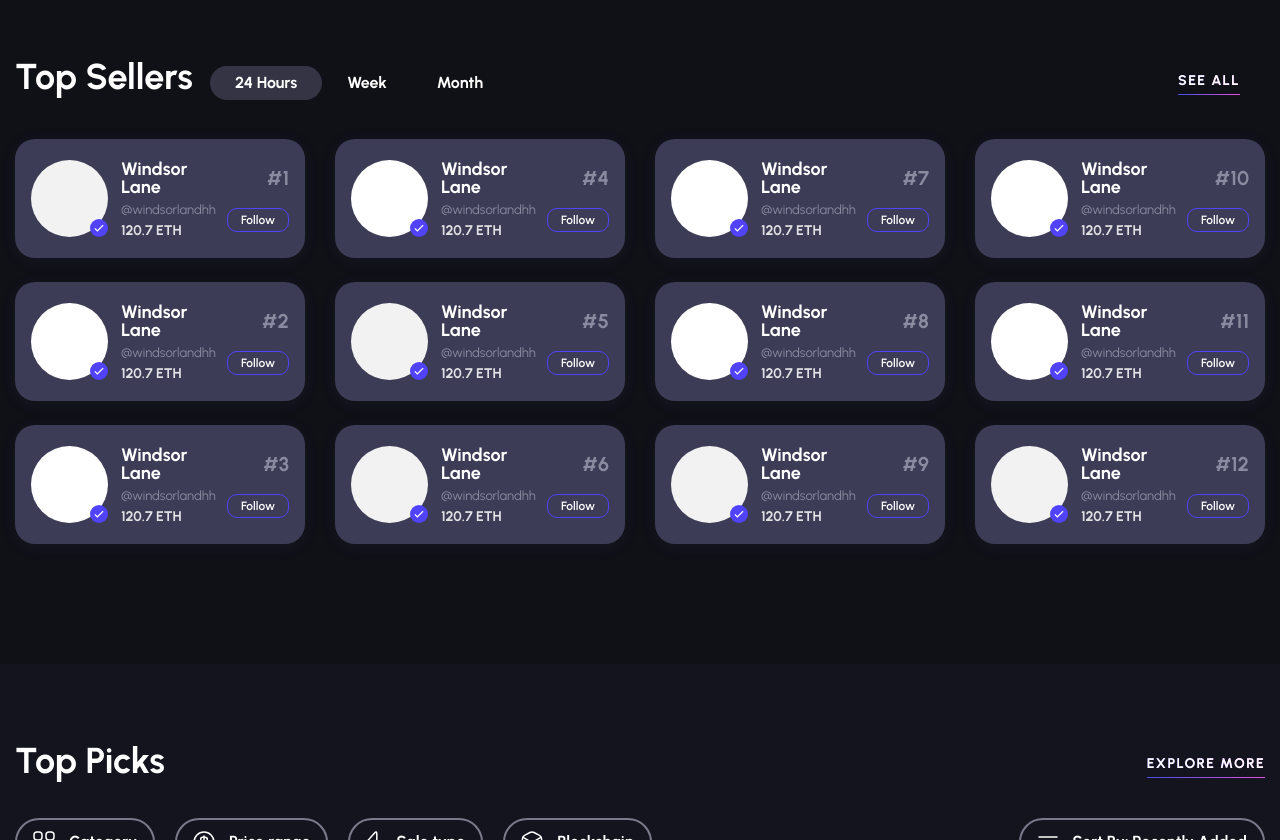
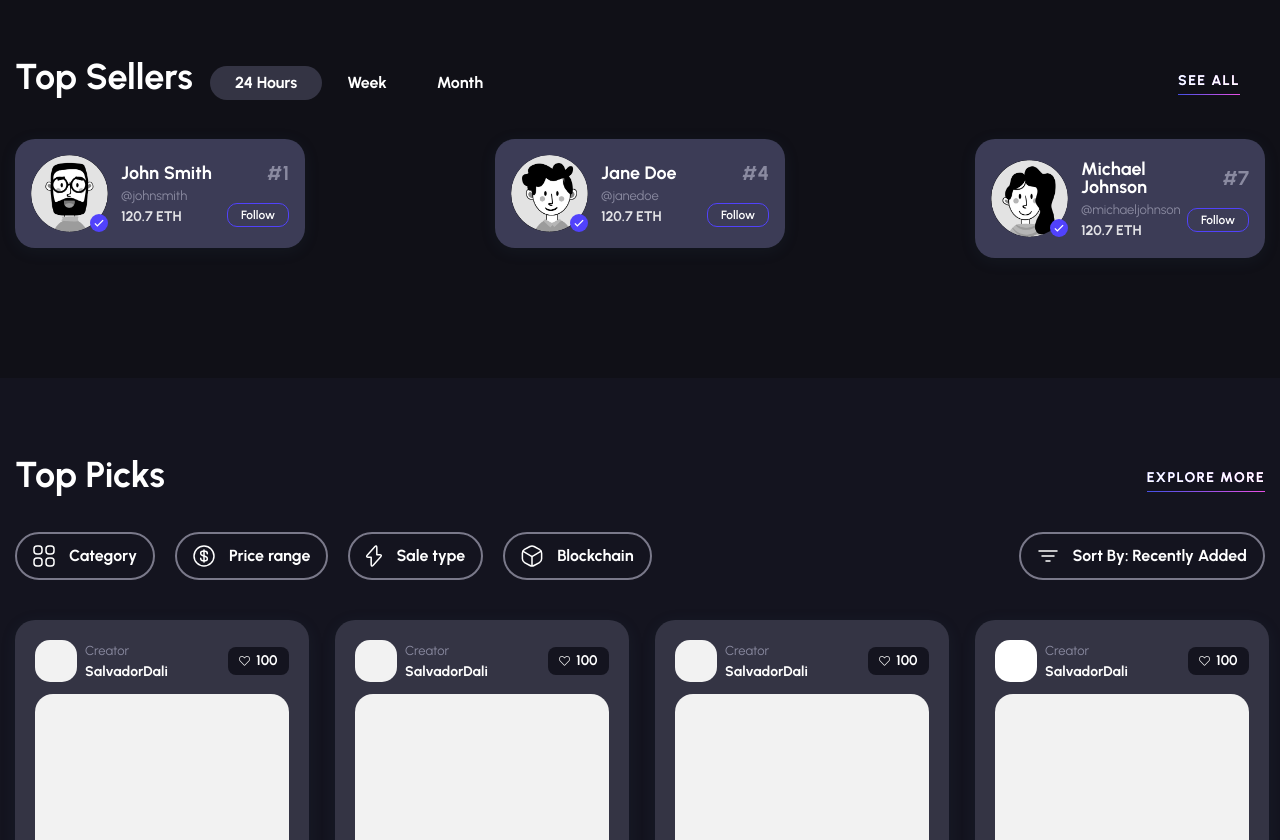
Before and after one commit to BiTicket/ticketing, a React (Create React App) app in the folder front/: page / in a window 1280 px wide. Shown: the part 1960-2800 px from the top of the page. Built offline with nearby package versions, Linux system fonts and the light colour scheme.

Commit message:
random sellers

```diff
--- a/front/src/components/layouts/home/TopSeller.jsx
+++ b/front/src/components/layouts/home/TopSeller.jsx
@@ -2,18 +2,12 @@ import React, { useState } from "react";
 import { Link } from "react-router-dom";
 import { Tab, Tabs, TabList, TabPanel } from "react-tabs";
 import "react-tabs/style/react-tabs.css";
-import img1 from "../../../assets/images/avatar/avt-31.jpg";
-import img2 from "../../../assets/images/avatar/avata_profile.jpg";
-import img3 from "../../../assets/images/avatar/avt-4.jpg";
-import img4 from "../../../assets/images/avatar/avt-3.jpg";
-import img5 from "../../../assets/images/avatar/avt-5.jpg";
-import img6 from "../../../assets/images/avatar/avt-8.jpg";
-import img7 from "../../../assets/images/avatar/avt-6.jpg";
-import img8 from "../../../assets/images/avatar/avt-9.jpg";
-import img9 from "../../../assets/images/avatar/avt-7.jpg";
-import img10 from "../../../assets/images/avatar/avt-10.jpg";
-import img11 from "../../../assets/images/avatar/avt-32.jpg";
-import img12 from "../../../assets/images/avatar/avt-33.jpg";
+import img_people_01 from "../../../assets/images/people/01.jpg";
+import img_people_02 from "../../../assets/images/people/02.jpg";
+import img_people_03 from "../../../assets/images/people/03.jpg";
+import img_people_04 from "../../../assets/images/people/04.jpg";
+import img_people_05 from "../../../assets/images/people/05.jpg";
+import img_people_06 from "../../../assets/images/people/06.jpg";
 
 const TopSeller = () => {
   const [dataTopSellerTab] = useState([
@@ -27,247 +21,91 @@ const TopSeller = () => {
       title: "Month",
     },
   ]);
-  const [dataTopSellerPanel] = useState([
+
+  const dataTopSellerPanel = [
     {
       id: 1,
       dataTopSellerContent: [
         {
-          img: img1,
-          name: "Windsor Lane",
-          mail: "@windsorlandhh",
+          img: img_people_01,
+          name: "John Smith",
+          mail: "@johnsmith",
           top: "1",
           price: "120.7 ETH",
         },
         {
-          img: img2,
-          name: "Windsor Lane",
-          mail: "@windsorlandhh",
+          img: img_people_02,
+          name: "Jane Doe",
+          mail: "@janedoe",
           top: "4",
           price: "120.7 ETH",
         },
         {
-          img: img3,
-          name: "Windsor Lane",
-          mail: "@windsorlandhh",
+          img: img_people_04,
+          name: "Michael Johnson",
+          mail: "@michaeljohnson",
           top: "7",
           price: "120.7 ETH",
         },
-        {
-          img: img4,
-          name: "Windsor Lane",
-          mail: "@windsorlandhh",
-          top: "10",
-          price: "120.7 ETH",
-        },
-        {
-          img: img5,
-          name: "Windsor Lane",
-          mail: "@windsorlandhh",
-          top: "2",
-          price: "120.7 ETH",
-        },
-        {
-          img: img6,
-          name: "Windsor Lane",
-          mail: "@windsorlandhh",
-          top: "5",
-          price: "120.7 ETH",
-        },
-        {
-          img: img7,
-          name: "Windsor Lane",
-          mail: "@windsorlandhh",
-          top: "8",
-          price: "120.7 ETH",
-        },
-        {
-          img: img8,
-          name: "Windsor Lane",
-          mail: "@windsorlandhh",
-          top: "11",
-          price: "120.7 ETH",
-        },
-        {
-          img: img9,
-          name: "Windsor Lane",
-          mail: "@windsorlandhh",
-          top: "3",
-          price: "120.7 ETH",
-        },
-        {
-          img: img10,
-          name: "Windsor Lane",
-          mail: "@windsorlandhh",
-          top: "6",
-          price: "120.7 ETH",
-        },
-        {
-          img: img11,
-          name: "Windsor Lane",
-          mail: "@windsorlandhh",
-          top: "9",
-          price: "120.7 ETH",
-        },
-        {
-          img: img12,
-          name: "Windsor Lane",
-          mail: "@windsorlandhh",
-          top: "12",
-          price: "120.7 ETH",
-        },
+        // Add more works for Artist 1...
       ],
     },
     {
       id: 2,
       dataTopSellerContent: [
         {
-          img: img1,
-          name: "Windsor Lane",
-          mail: "@windsorlandhh",
+          img: img_people_03,
+          name: "Emily Brown",
+          mail: "@emilybrown",
           top: "1",
           price: "120.7 ETH",
         },
         {
-          img: img2,
-          name: "Windsor Lane",
-          mail: "@windsorlandhh",
+          img: img_people_05,
+          name: "David Lee",
+          mail: "@davidlee",
           top: "3",
           price: "120.7 ETH",
         },
         {
-          img: img3,
-          name: "Windsor Lane",
-          mail: "@windsorlandhh",
+          img: img_people_06,
+          name: "Sophia Hernandez",
+          mail: "@sophiahernandez",
           top: "5",
           price: "120.7 ETH",
         },
-        {
-          img: img4,
-          name: "Windsor Lane",
-          mail: "@windsorlandhh",
-          top: "7",
-          price: "120.7 ETH",
-        },
-        {
-          img: img5,
-          name: "Windsor Lane",
-          mail: "@windsorlandhh",
-          top: "2",
-          price: "120.7 ETH",
-        },
-        {
-          img: img6,
-          name: "Windsor Lane",
-          mail: "@windsorlandhh",
-          top: "4",
-          price: "120.7 ETH",
-        },
-        {
-          img: img7,
-          name: "Windsor Lane",
-          mail: "@windsorlandhh",
-          top: "6",
-          price: "120.7 ETH",
-        },
-        {
-          img: img8,
-          name: "Windsor Lane",
-          mail: "@windsorlandhh",
-          top: "8",
-          price: "120.7 ETH",
-        },
+        // Add more works for Artist 2...
       ],
     },
     {
       id: 3,
       dataTopSellerContent: [
         {
-          img: img1,
-          name: "Windsor Lane",
-          mail: "@windsorlandhh",
+          img: img_people_04,
+          name: "Robert Turner",
+          mail: "@robertturner",
           top: "1",
           price: "120.7 ETH",
         },
         {
-          img: img2,
-          name: "Windsor Lane",
-          mail: "@windsorlandhh",
+          img: img_people_02,
+          name: "Olivia Williams",
+          mail: "@oliviawilliams",
           top: "4",
           price: "120.7 ETH",
         },
         {
-          img: img3,
-          name: "Windsor Lane",
-          mail: "@windsorlandhh",
+          img: img_people_05,
+          name: "James Davis",
+          mail: "@jamesdavis",
           top: "7",
           price: "120.7 ETH",
         },
-        {
-          img: img4,
-          name: "Windsor Lane",
-          mail: "@windsorlandhh",
-          top: "10",
-          price: "120.7 ETH",
-        },
-        {
-          img: img5,
-          name: "Windsor Lane",
-          mail: "@windsorlandhh",
-          top: "2",
-          price: "120.7 ETH",
-        },
-        {
-          img: img6,
-          name: "Windsor Lane",
-          mail: "@windsorlandhh",
-          top: "5",
-          price: "120.7 ETH",
-        },
-        {
-          img: img7,
-          name: "Windsor Lane",
-          mail: "@windsorlandhh",
-          top: "8",
-          price: "120.7 ETH",
-        },
-        {
-          img: img8,
-          name: "Windsor Lane",
-          mail: "@windsorlandhh",
-          top: "11",
-          price: "120.7 ETH",
-        },
-        {
-          img: img9,
-          name: "Windsor Lane",
-          mail: "@windsorlandhh",
-          top: "3",
-          price: "120.7 ETH",
-        },
-        {
-          img: img10,
-          name: "Windsor Lane",
-          mail: "@windsorlandhh",
-          top: "6",
-          price: "120.7 ETH",
-        },
-        {
-          img: img11,
-          name: "Windsor Lane",
-          mail: "@windsorlandhh",
-          top: "9",
-          price: "120.7 ETH",
-        },
-        {
-          img: img12,
-          name: "Windsor Lane",
-          mail: "@windsorlandhh",
-          top: "12",
-          price: "120.7 ETH",
-        },
+        // Add more works for Artist 3...
       ],
     },
-  ]);
+  ];
+
   return (
     <div>
       <section className="tf-section top-seller home bg-style">
```
